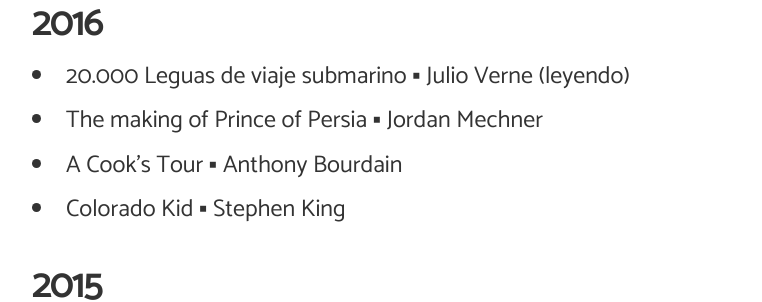
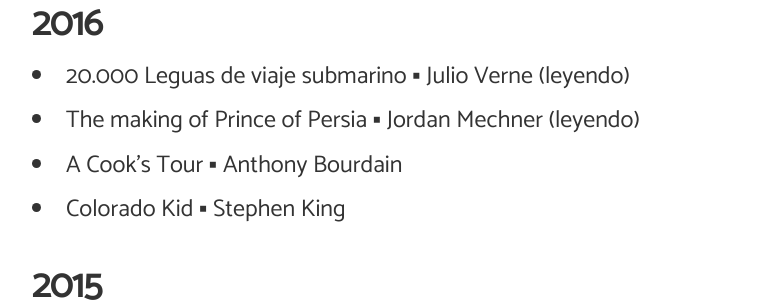
Before and after one commit to angelsimon/angelsimon.github.io, a Jekyll site: the page built from _posts/2016-09-09-libros-que-termine.md, in a window 1280 px wide and 900 px high. Shown: the part 448-750 px from the top of the window, without its empty margins (32-794 px from the left). Built offline with Jekyll 4.4.1, drawn with Linux system fonts in a browser that asks for light colours; nearby versions of some CDN libraries; comment, search, counter and statistics services are not loaded.

Commit message:
Update 2016-09-09-libros-que-termine.md

```diff
--- a/_posts/2016-09-09-libros-que-termine.md
+++ b/_posts/2016-09-09-libros-que-termine.md
@@ -11,7 +11,7 @@
 <h2>2016</h2>
 <ul>
 <li>20.000 Leguas de viaje submarino &#9642; Julio Verne (leyendo)</li>
-<li>The making of Prince of Persia &#9642; Jordan Mechner</li>
+<li>The making of Prince of Persia &#9642; Jordan Mechner (leyendo)</li>
 <li>A Cook's Tour &#9642; Anthony Bourdain</li>
 <li>Colorado Kid &#9642; Stephen King</li>
 </ul>
```
